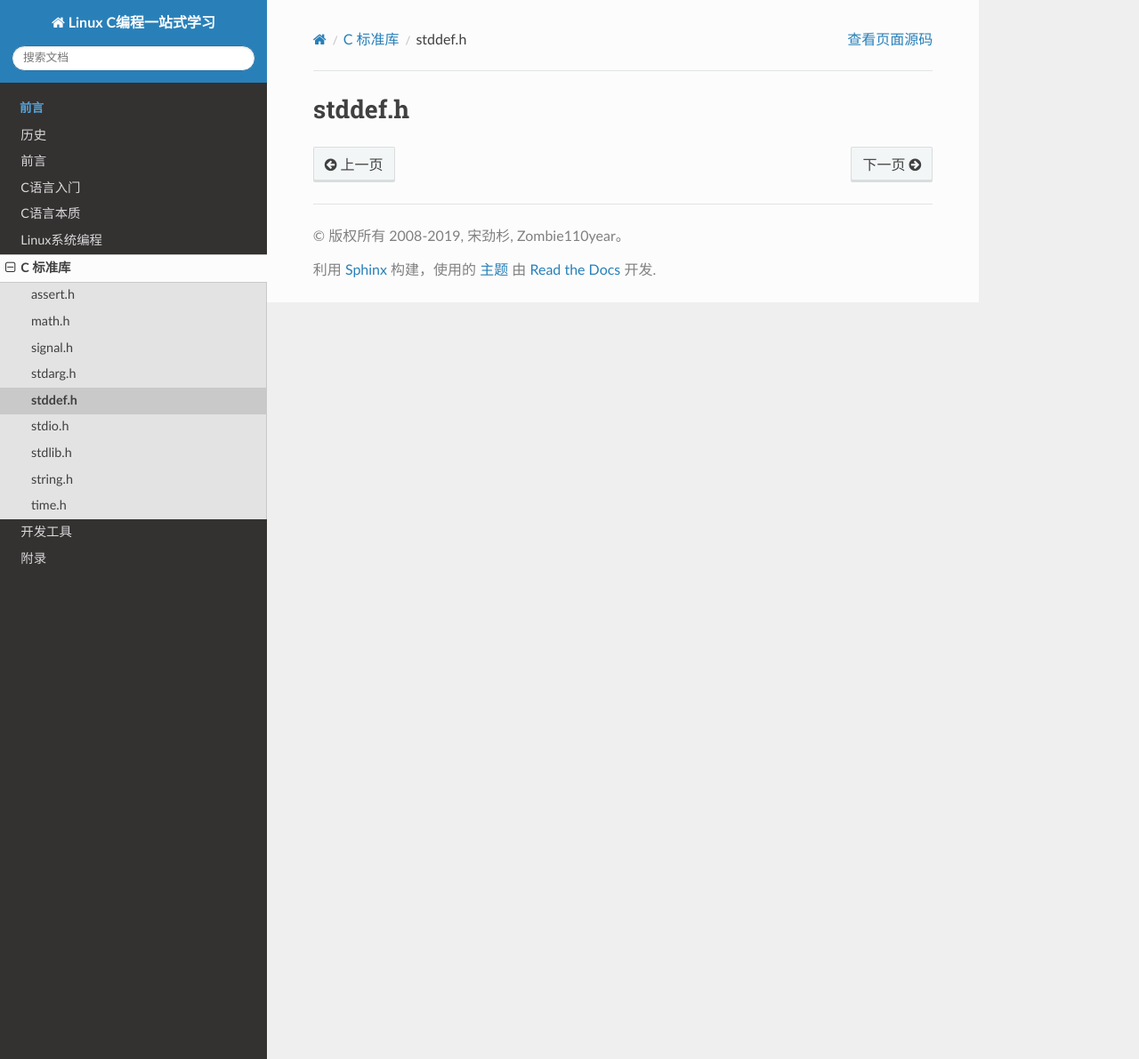
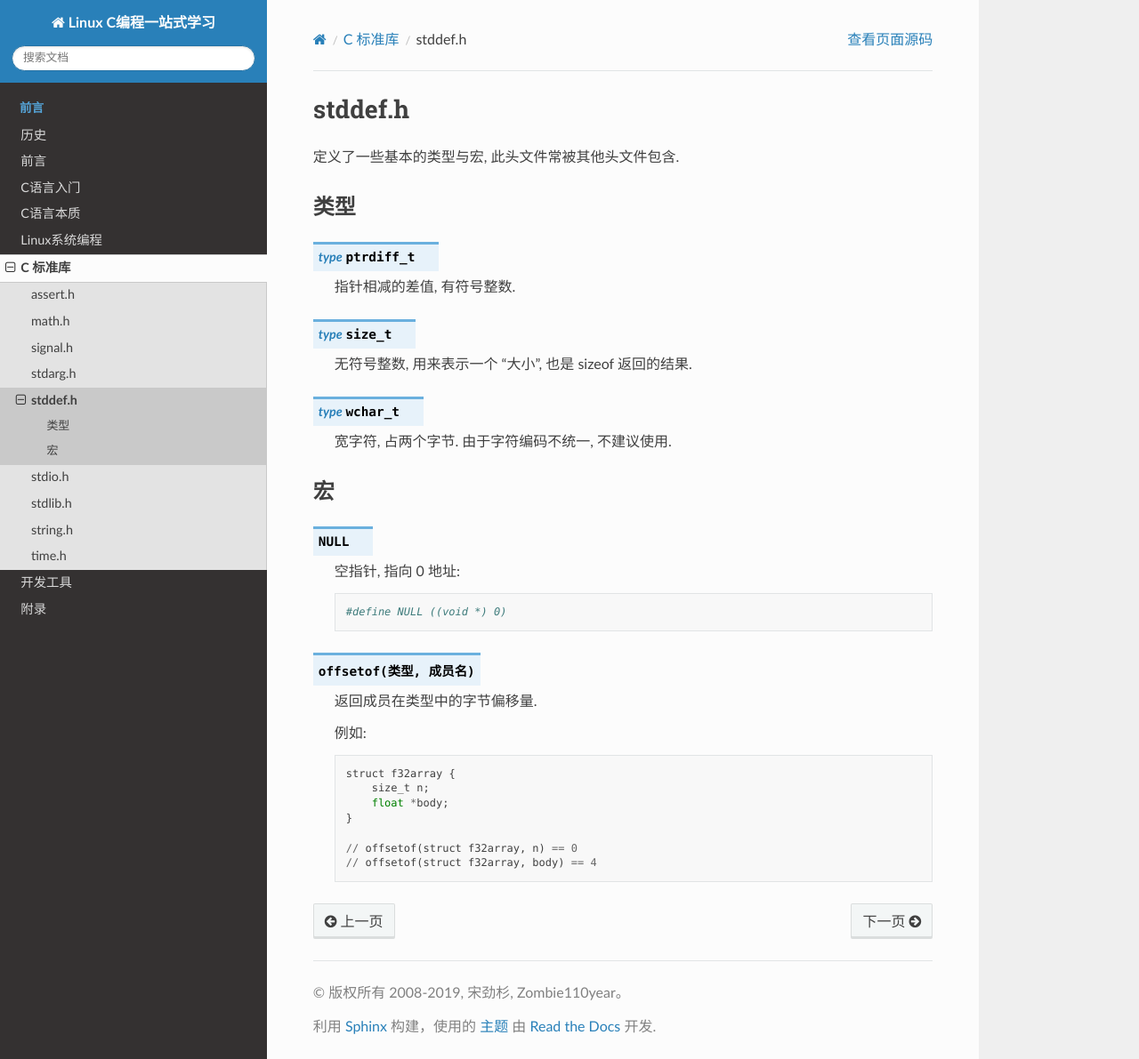
Before and after one commit to zombie110year/linux-c-learning-all-in-one, a Sphinx documentation site: the page built from source/stdlib/stddef.rst, in a window 1280 px wide and 1191 px high. Shown: the whole window at 89% size. Built offline with Sphinx 7.4.7 and the Read the Docs theme 2.0.0, drawn with Linux system fonts in a browser that asks for light colours.

Commit message:
stddef.h

```diff
--- a/source/stdlib/stddef.rst
+++ b/source/stdlib/stddef.rst
@@ -1,3 +1,44 @@
 ########
 stddef.h
 ########
+
+定义了一些基本的类型与宏, 此头文件常被其他头文件包含.
+
+类型
+====
+
+.. c:type:: ptrdiff_t
+
+    指针相减的差值, 有符号整数.
+
+.. c:type:: size_t
+
+    无符号整数, 用来表示一个 "大小", 也是 sizeof 返回的结果.
+
+.. c:type:: wchar_t
+
+    宽字符, 占两个字节. 由于字符编码不统一, 不建议使用.
+
+宏
+==
+
+.. c:macro:: NULL
+
+    空指针, 指向 0 地址::
+
+        #define NULL ((void *) 0)
+
+
+.. c:macro:: offsetof(类型, 成员名)
+
+    返回成员在类型中的字节偏移量.
+
+    例如::
+
+        struct f32array {
+            size_t n;
+            float *body;
+        }
+
+        // offsetof(struct f32array, n) == 0
+        // offsetof(struct f32array, body) == 4
--- a/source/stdlib/stdlib.rst
+++ b/source/stdlib/stdlib.rst
@@ -6,12 +6,6 @@ stdlib.h
 
 宏
 ==
-
-.. c:macro:: NULL
-
-    空指针, 指向 0 地址::
-
-        #define NULL ((void *) 0)
 
 .. c:macro:: EXIT_FAILURE
 
```
